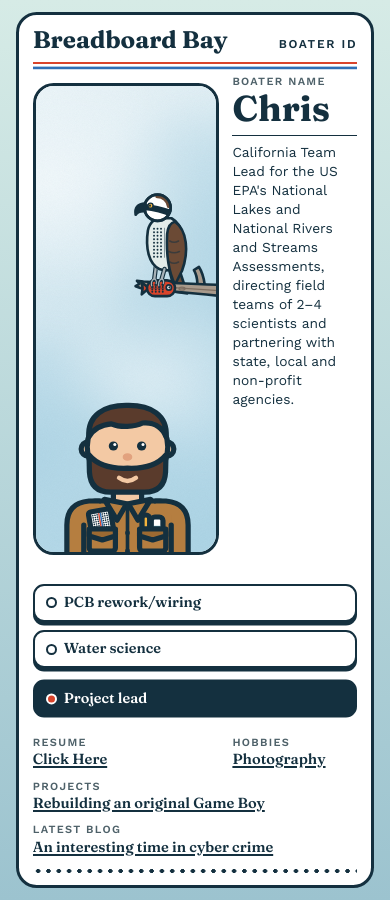
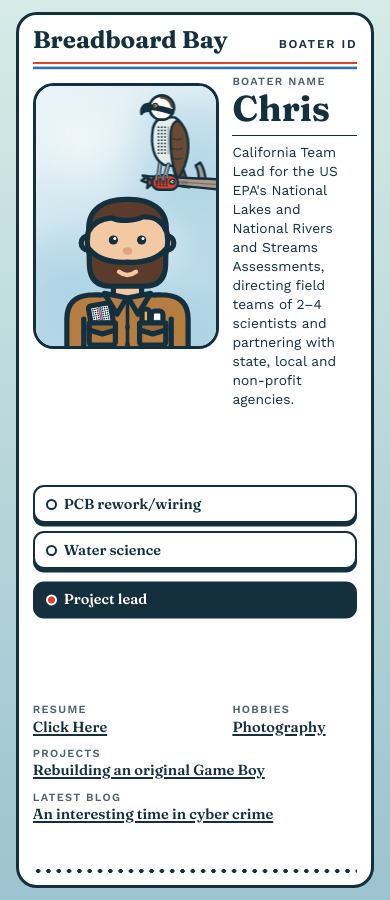
Before and after one commit to RobotCrabLab/Homepage, a Jekyll site: the page built from index.html, in a window 390 px wide. Built offline with Jekyll 4.4.1, drawn with Linux system fonts in a browser that asks for light colours.

Commit message:
Shorten the phone photo and remove its caption
The photo is now about as tall as the skill summary beside it.

Co-Authored-By: Claude Opus 5.5 <noreply@anthropic.com>
Claude-Session: https://claude.ai/code/session_016BwnKwMceey9joAJi8jCUY

```diff
--- a/assets/css/style.css
+++ b/assets/css/style.css
@@ -1084,8 +1084,9 @@ img { max-width: 100%; height: auto; }
   .portrait {
     --card-w: min(100vw - 2 * var(--gutter), (100svh - 1.5rem) / 2.02); --u: calc(var(--card-w) / 26); --photo: calc(var(--u) * 13.5);
     aspect-ratio: auto; min-height: calc(100svh - 1.5rem); column-gap: calc(var(--u) * 1); padding: calc(var(--u) * 0.8) calc(var(--u) * 1) calc(var(--u) * 0.7);
-    grid-template-rows: auto auto auto minmax(0, 1fr) auto auto auto auto auto auto;
-    grid-template-areas: "head head" "photo label" "photo name" "photo summary" "cap summary" "nav nav" "l1 l2" "l3 l3" "l4 l4" "rail rail";
+    /* Spare height goes into the gaps around the buttons, so the card still fills the screen */
+    grid-template-rows: auto auto auto auto minmax(0, 1fr) auto minmax(0, 1fr) auto auto auto minmax(0, 0.5fr) auto;
+    grid-template-areas: "head head" "photo label" "photo name" "photo summary" ". ." "nav nav" ". ." "l1 l2" "l3 l3" "l4 l4" ". ." "rail rail";
   }
   .dive-info, .dive-fields { display: contents; }
   .dive-label { grid-area: label; }
@@ -1102,9 +1103,10 @@ img { max-width: 100%; height: auto; }
   .dive-fields > div:nth-child(3) { grid-area: l3; }
   .dive-fields > div:nth-child(4) { grid-area: l4; }
   .dive-rail { margin-top: calc(var(--u) * 0.7); }
-  .portrait .portrait-card { aspect-ratio: auto; min-height: calc(var(--photo) * 25.8 / 21); }
+  /* The photo is about as tall as the summary text beside it */
+  .portrait .portrait-card { aspect-ratio: auto; height: calc(var(--u) * 19.3); align-self: start; }
   .portrait .portrait-me, .portrait .card-scope { bottom: -13cqw; }
-  .portrait > .scene-caption { margin-top: calc(var(--u) * 0.15); font-size: calc(var(--u) * 0.9); }
+  .portrait > .scene-caption { display: none; }
 
   .sheet-paper { padding-left: 2.6rem; }
   .sheet-paper::before { left: 0.4rem; width: 1.2rem; background-size: 1.2rem var(--hole-gap); }
@@ -1122,6 +1124,7 @@ img { max-width: 100%; height: auto; }
 @media screen and (max-width: 40rem) and (max-height: 740px) {
   .portrait { --card-w: min(100vw - 2 * var(--gutter), (100svh - 1.5rem) / 1.75); }
   .dive-summary p { font-size: calc(var(--u) * 0.86); line-height: 1.32; }
+  .portrait .portrait-card { height: calc(var(--u) * 15.9); }
   .scene-nav { margin-top: calc(var(--u) * 0.5); gap: calc(var(--u) * 0.45); }
   .scene-button { font-size: calc(var(--u) * 0.98); padding-block: calc(var(--u) * 0.32); }
   .dive-fields > div { margin-top: calc(var(--u) * 0.4); }
```
Also changed, not shown: CLAUDE.md (+1 -1 lines).
